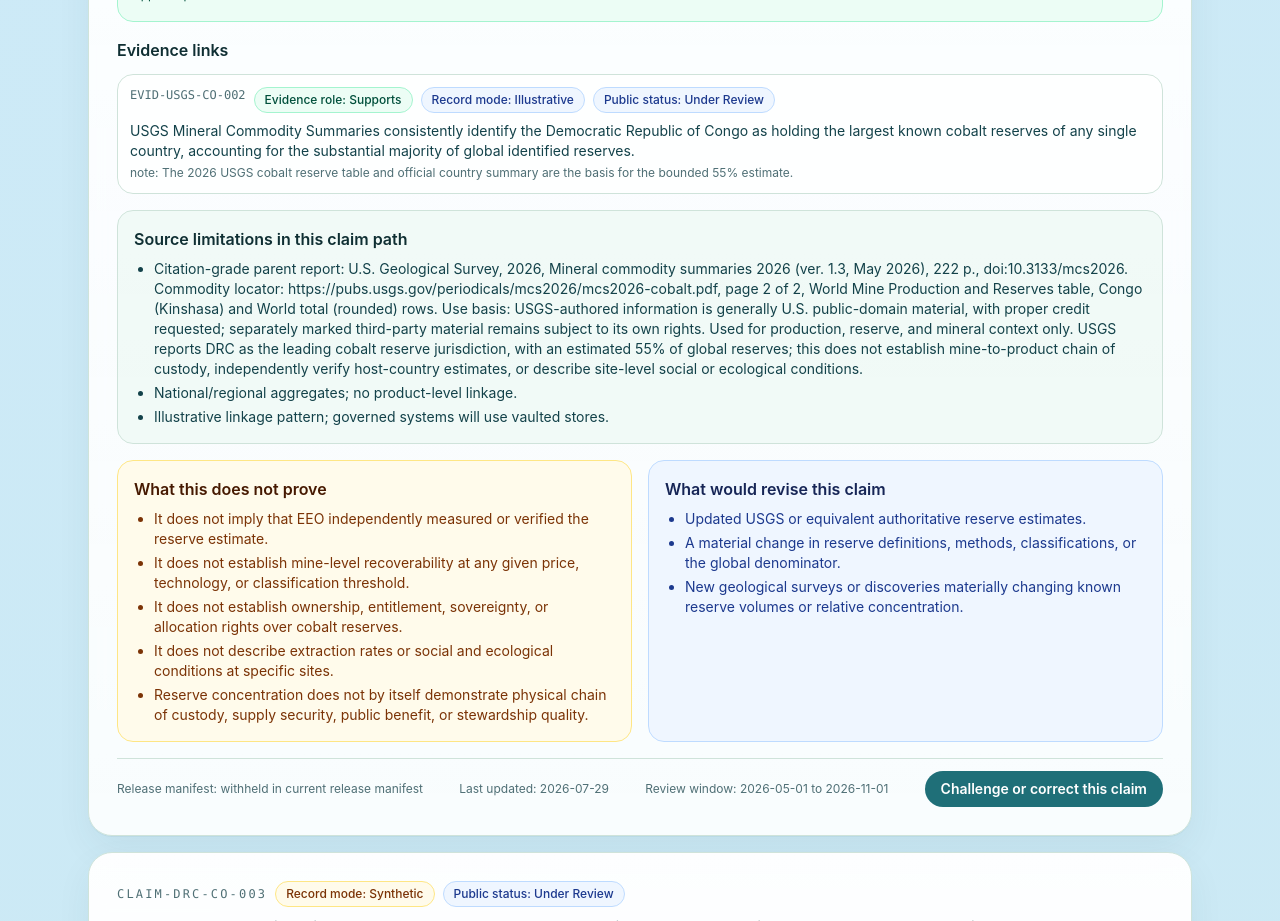
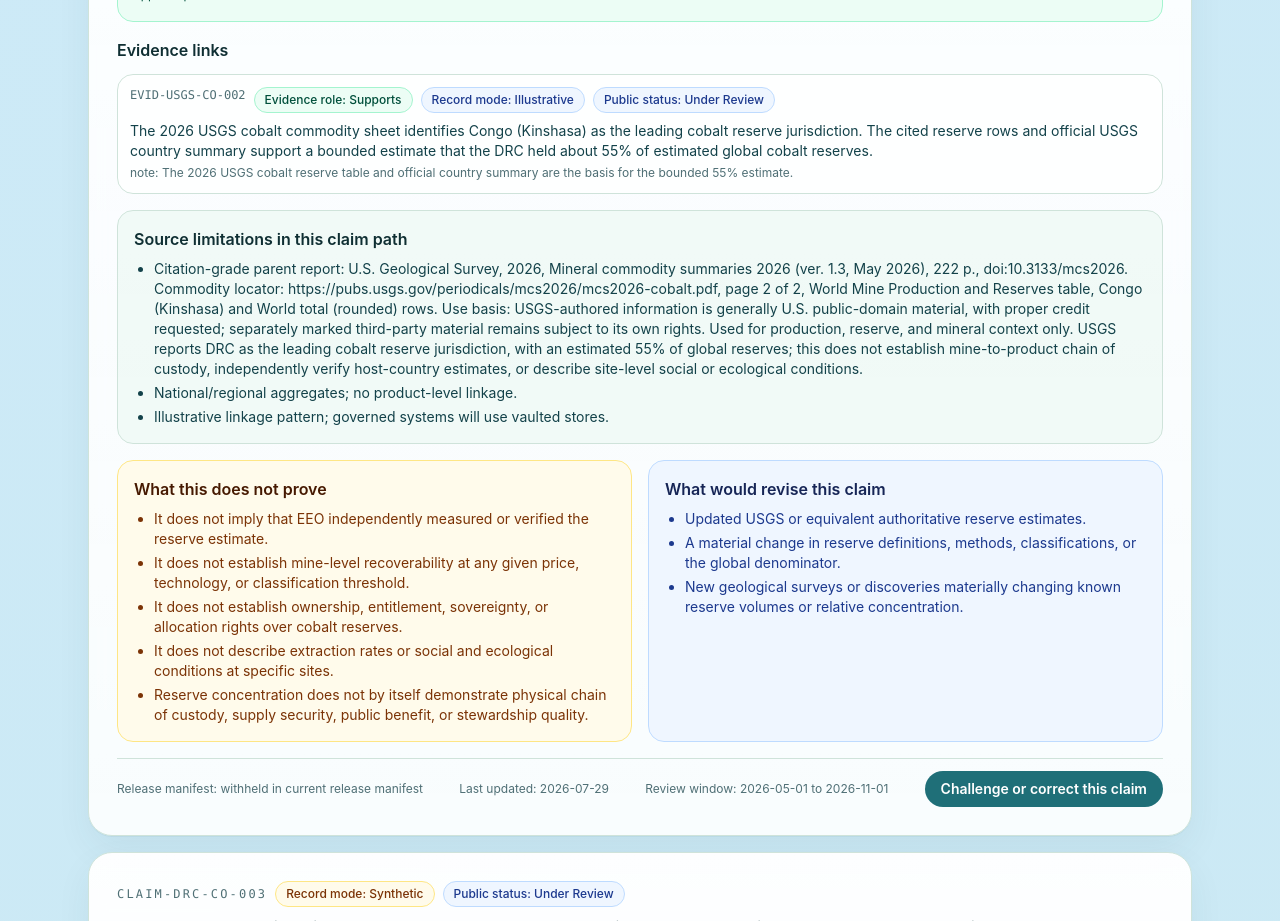
Before and after one commit to ngabiree/eeo, a Next.js app: page /corridors/copper-cobalt/dossier in a window 1280 px wide. Shown: the part 10260-11181 px from the top of the page. Built offline with nearby package versions, Linux system fonts and the light colour scheme; no server answers.

Commit message:
data: align cobalt reserve evidence with bounded estimate

```diff
--- a/data/evidence.ts
+++ b/data/evidence.ts
@@ -49,20 +49,21 @@ export const evidenceItems: EvidenceItem[] = [
     id: "EVID-USGS-CO-002",
     recordMode: "illustrative",
     sourceId: "SRC-USGS-CO-001",
-    title: "DRC cobalt reserve concentration per USGS Mineral Commodity Summaries",
+    title: "USGS estimate of DRC cobalt reserve concentration",
     summary:
-      "USGS Mineral Commodity Summaries consistently identify the Democratic Republic of Congo as holding the largest known cobalt reserves of any single country, accounting for the substantial majority of global identified reserves.",
+      "The 2026 USGS cobalt commodity sheet identifies Congo (Kinshasa) as the leading cobalt reserve jurisdiction. The cited reserve rows and official USGS country summary support a bounded estimate that the DRC held about 55% of estimated global cobalt reserves.",
     evidenceClass: "official",
     confidenceContribution: "high",
     limitations: [
-      "Reserve estimates are subject to methodological revision as geological knowledge, pricing, and extraction technology evolve.",
-      "USGS estimates reflect reported figures; they do not independently verify host-country data.",
-      "Reserve concentration does not indicate rate of extraction, environmental condition, or social conditions at specific sites.",
+      "The percentage reports a USGS estimate derived from the cited edition and denominator; it is not an EEO geological measurement.",
+      "Reserve estimates and country shares may change with geological knowledge, prices, technology, definitions, classifications, reporting, and revisions to the global total.",
+      "USGS may rely partly on reported host-country figures; this evidence does not independently verify mine-level quantities or recoverability.",
+      "Reserve concentration does not establish ownership, entitlement, sovereignty, allocation rights, extraction rates, physical chain of custody, supply security, public benefit, stewardship quality, or site-level social and ecological conditions.",
     ],
     exposureRisk: "low",
     publicationDecision: "publish",
     claimLinks: [
-      { claimId: "CLAIM-DRC-CO-002", role: "supports", note: "Primary source for DRC reserve concentration claim." },
+      { claimId: "CLAIM-DRC-CO-002", role: "supports", note: "Primary official evidence for the bounded DRC reserve-share estimate." },
     ],
   },
 
```
